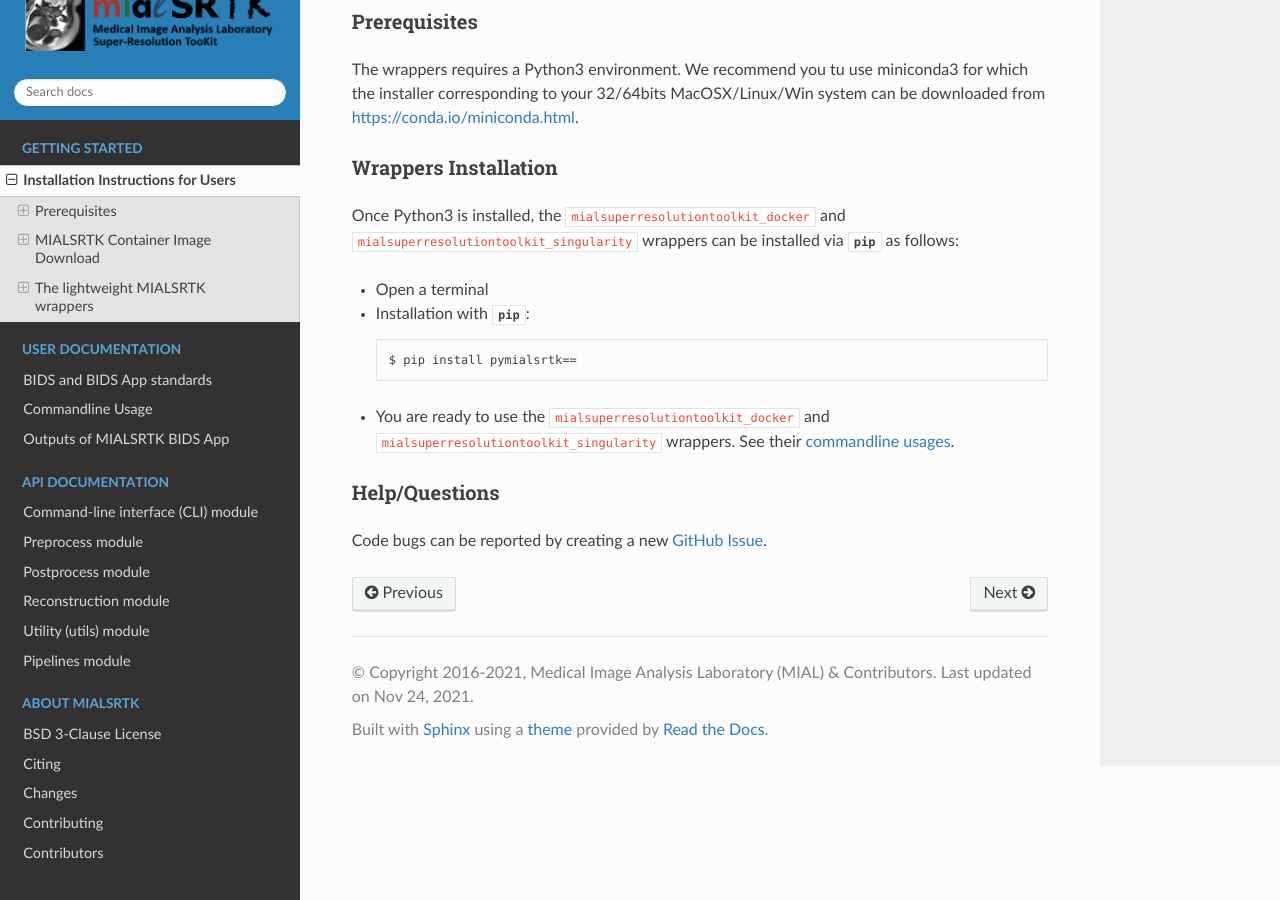
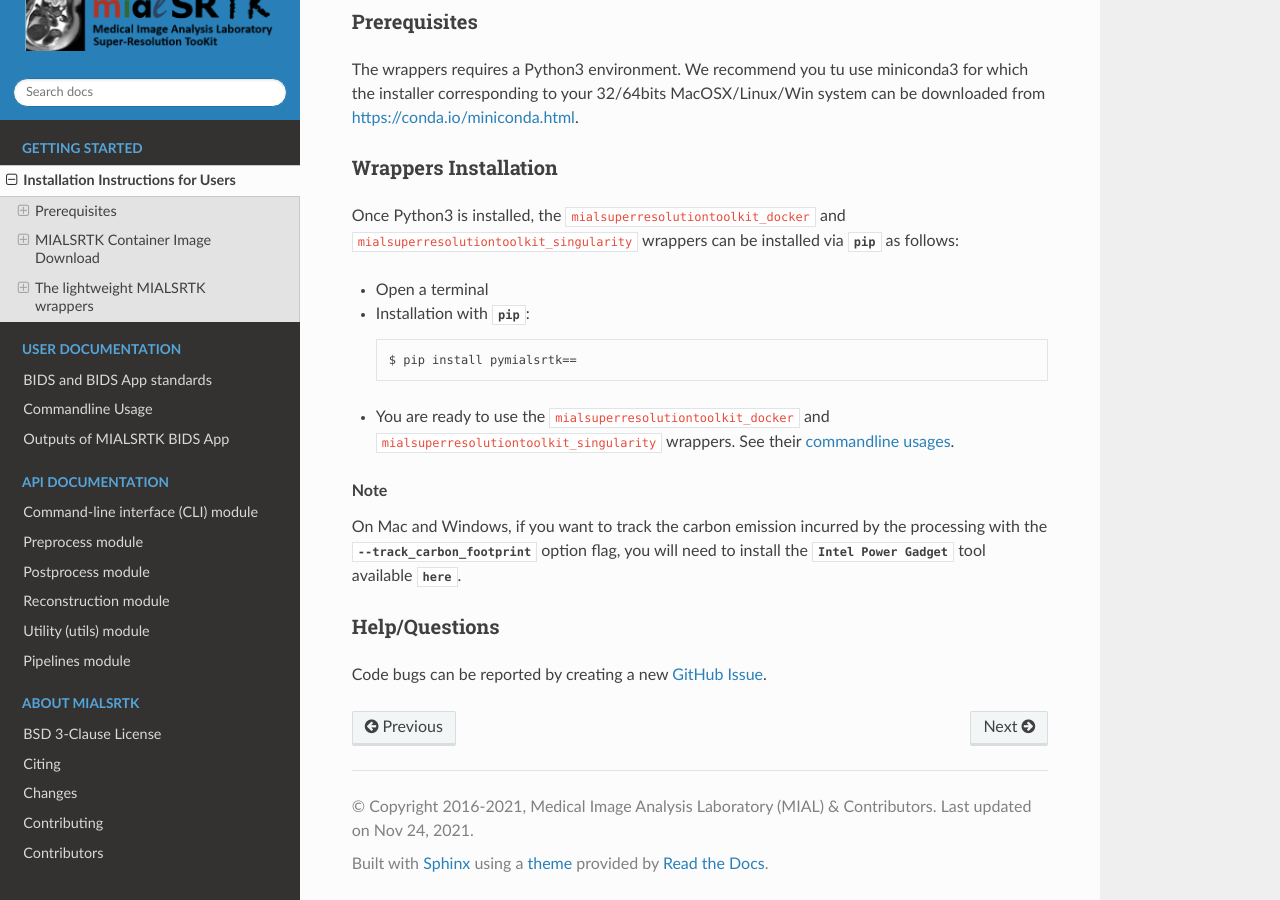
Before and after one commit to Medical-Image-Analysis-Laboratory/mialsuperresolutiontoolkit, a Sphinx documentation site: the page built from documentation/installation.rst, in a window 1280 px wide and 900 px high, scrolled down 2698 px. Built offline with Sphinx 7.4.7 and the Read the Docs theme 2.0.0, drawn with Linux system fonts in a browser that asks for light colours; the version number could not be read and is left out.

Commit message:
DOC: Add note in installation.rst about Intel Power Gadget for Mac and Windows [skip ci]

```diff
--- a/documentation/installation.rst
+++ b/documentation/installation.rst
@@ -138,6 +138,10 @@ Once Python3 is installed, the ``mialsuperresolutiontoolkit_docker`` and ``mials
 
 * You are ready to use the ``mialsuperresolutiontoolkit_docker`` and ``mialsuperresolutiontoolkit_singularity`` wrappers. See their `commandline usages <wrapperusage>`_.
 
+.. topic:: Note
+
+    On Mac and Windows, if you want to track the carbon emission incurred by the processing with the `--track_carbon_footprint` option flag, you will need to install the `Intel Power Gadget` tool available `here <https://www.intel.com/content/www/us/en/developer/articles/tool/power-gadget.html>`.
+
 Help/Questions
 --------------
 
```
